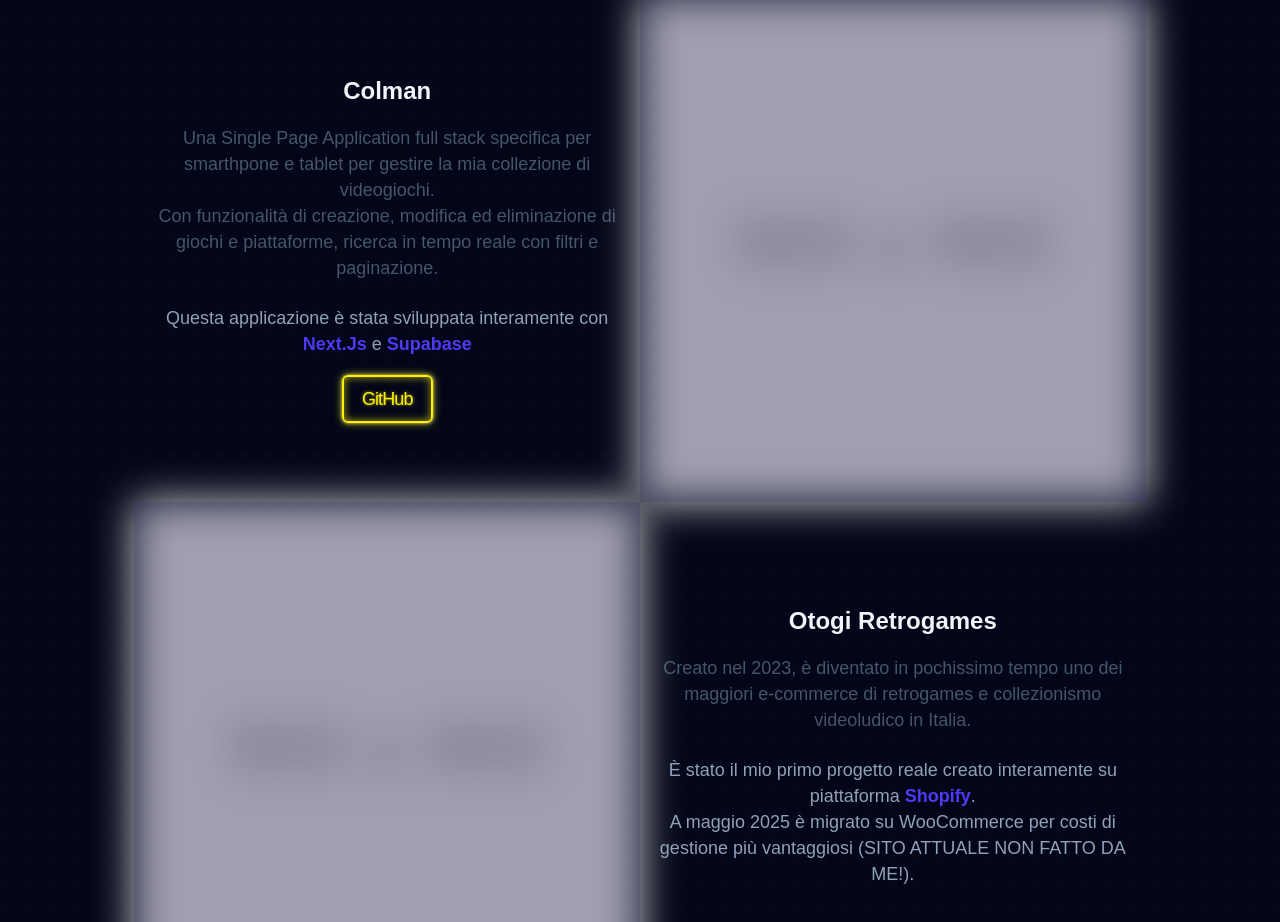
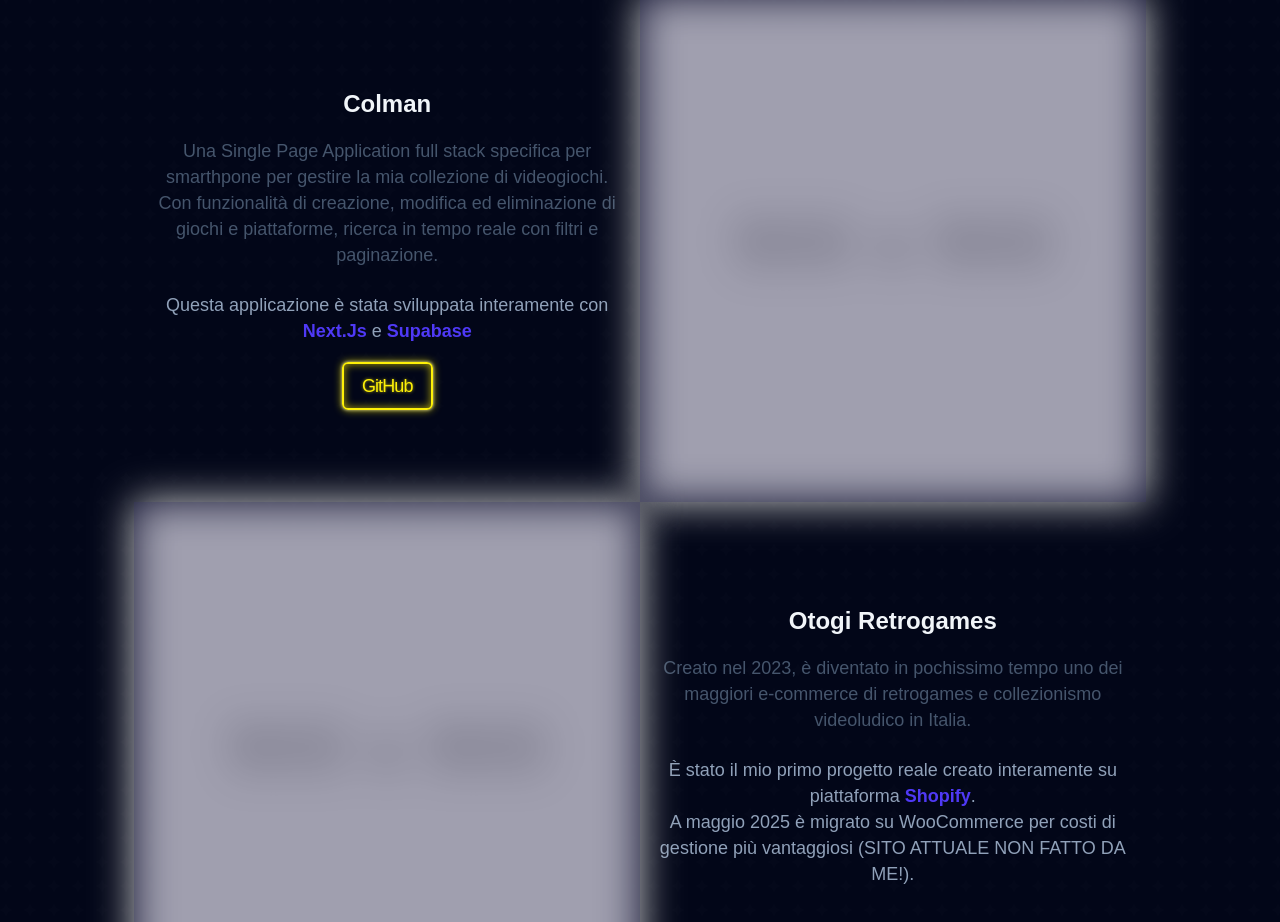
Before and after one commit to FedericoViga/Portfolio, a website built with Vite: page index.html in a window 1280 px wide. Shown: the part 5240-6162 px from the top of the page. Built offline with nearby package versions, Linux system fonts and the light colour scheme; placeholder pictures from the web are drawn by us; a web font is replaced by a local one.

Commit message:
aggiornata immagine Colman

```diff
--- a/index.html
+++ b/index.html
@@ -476,7 +476,7 @@
         </div>
         <div class="work__project work__content0">
           <h3 class="work__project-subtitle">Colman</h3>
-          <p class="work__project-description1">Una Single Page Application full stack specifica per smarthpone e tablet
+          <p class="work__project-description1">Una Single Page Application full stack specifica per smarthpone
             per
             gestire la mia collezione di videogiochi.<br>
             Con funzionalità di creazione, modifica ed eliminazione di giochi e piattaforme, ricerca in tempo reale con
```
Also changed, not shown: public/colman-new-showcase.webp.
